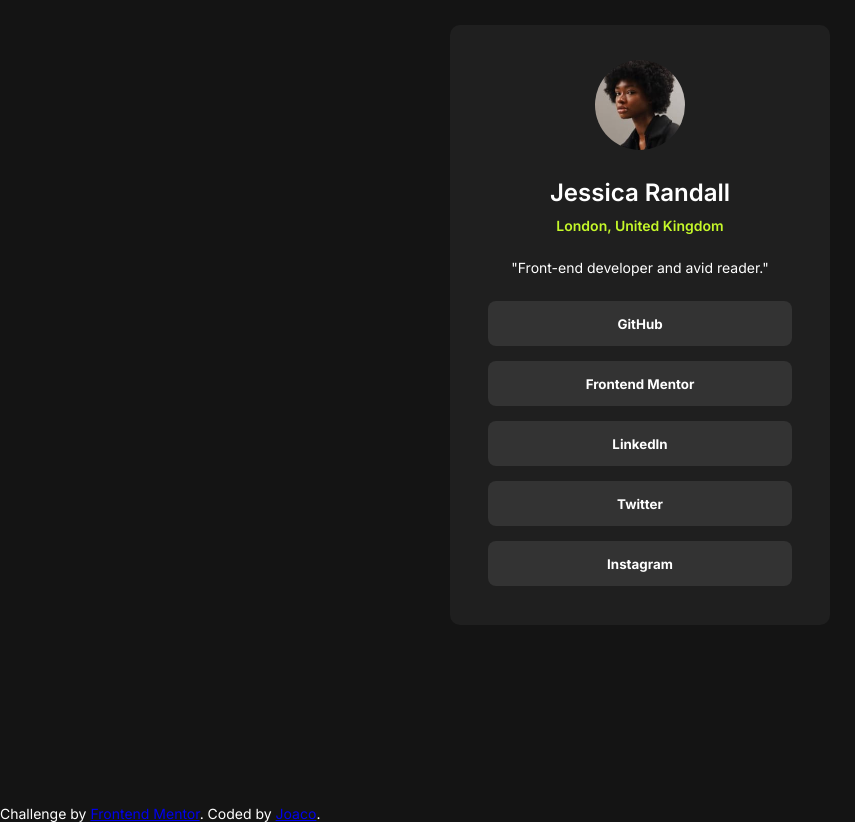
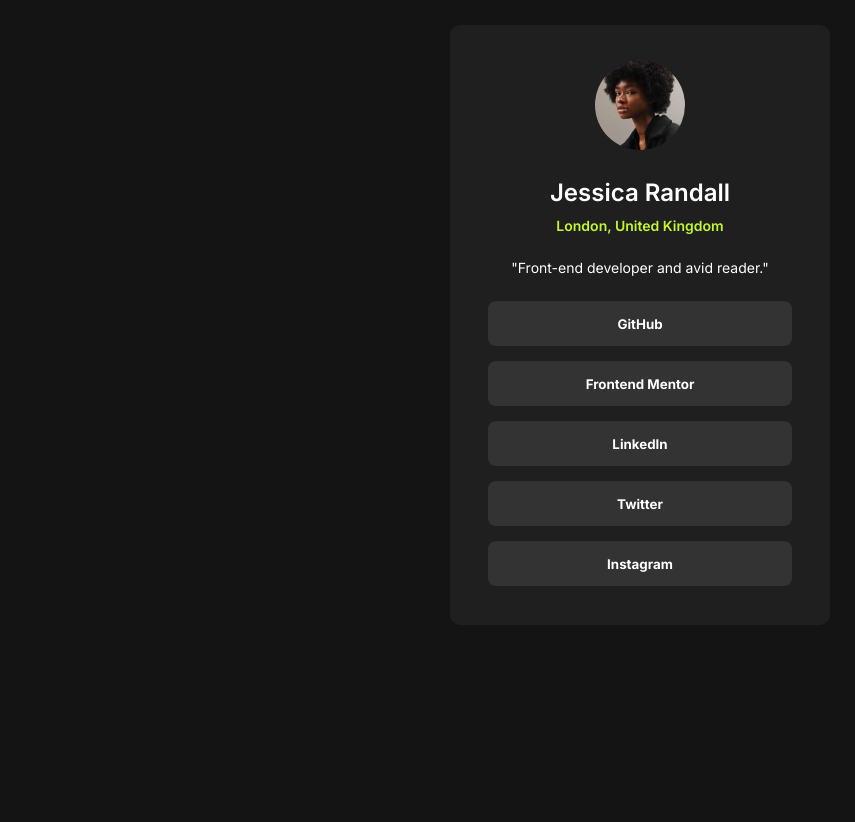
Before and after one commit to JoacoDv/Social-links-profile, a website: page index.html in a window 1280 px wide. Shown: the part 155-977 px from the top of the page, without its empty margins (0-855 px from the left). Drawn offline with Linux system fonts and the light colour scheme.

```diff
--- a/index.html
+++ b/index.html
@@ -32,11 +32,6 @@
     <button>Twitter</button>
     <button>Instagram</button>
 
-  </div>
-
-  <div class="attribution">
-    Challenge by <a href="https://www.frontendmentor.io?ref=challenge" target="_blank">Frontend Mentor</a>.
-    Coded by <a href="#">Joaco</a>.
   </div>
 
   <script type="module">
```
